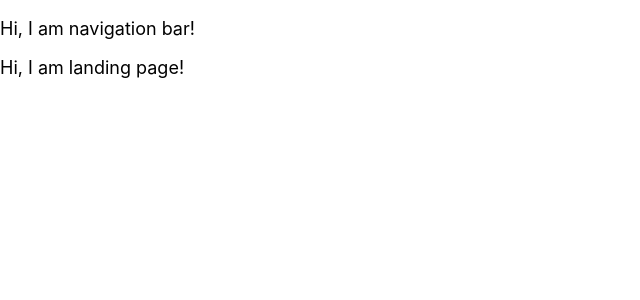
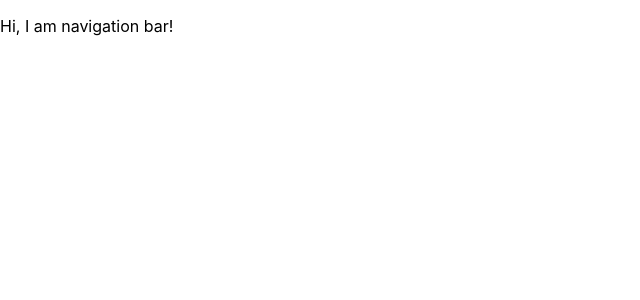
Before and after one commit to AWAP-Group14/Frontend, a React (Create React App) app: page / in a window 1280 px wide. Shown: the top 300 px of the page, without its empty margins (0-640 px from the left). Built offline with nearby package versions, Linux system fonts and the light colour scheme.

Commit message:
Initialized browse page and solved merge with the dev branches

```diff
--- a/src/App.js
+++ b/src/App.js
@@ -1,12 +1,13 @@
 import { render } from '@testing-library/react';
 import './App.css';
 import LandingPage from './pages/customer/LandingPage';
+import BrowsePage from './pages/customer/BrowsePage';
 
 // This script is responsible for shoowing all the different pages
 
 function App() {
   return (
-    <LandingPage/>
+    <BrowsePage></BrowsePage>
   );
 }
 
--- a/src/pages/customer/BrowsePage.js
+++ b/src/pages/customer/BrowsePage.js
@@ -0,0 +1,15 @@
+import React from "react";
+import styles from './css_modules/BrowsePage.module.css'
+import NavigationBar from "../../page_components/customer/NavigationBar";
+import RestaurantCard from '../../page_components/customer/RestaurantCard';
+
+const BrowsePage = props => {
+    return(
+        <div className={styles.container}>
+            <NavigationBar/>
+            <RestaurantCard/>
+        </div>
+    )
+  }
+
+  export default BrowsePage;
```
Also changed, not shown: src/page_components/customer/css_modules/RestaurantCard.css (deleted), src/page_components/customer/css_modules/RestaurantCard.module.css (added).
